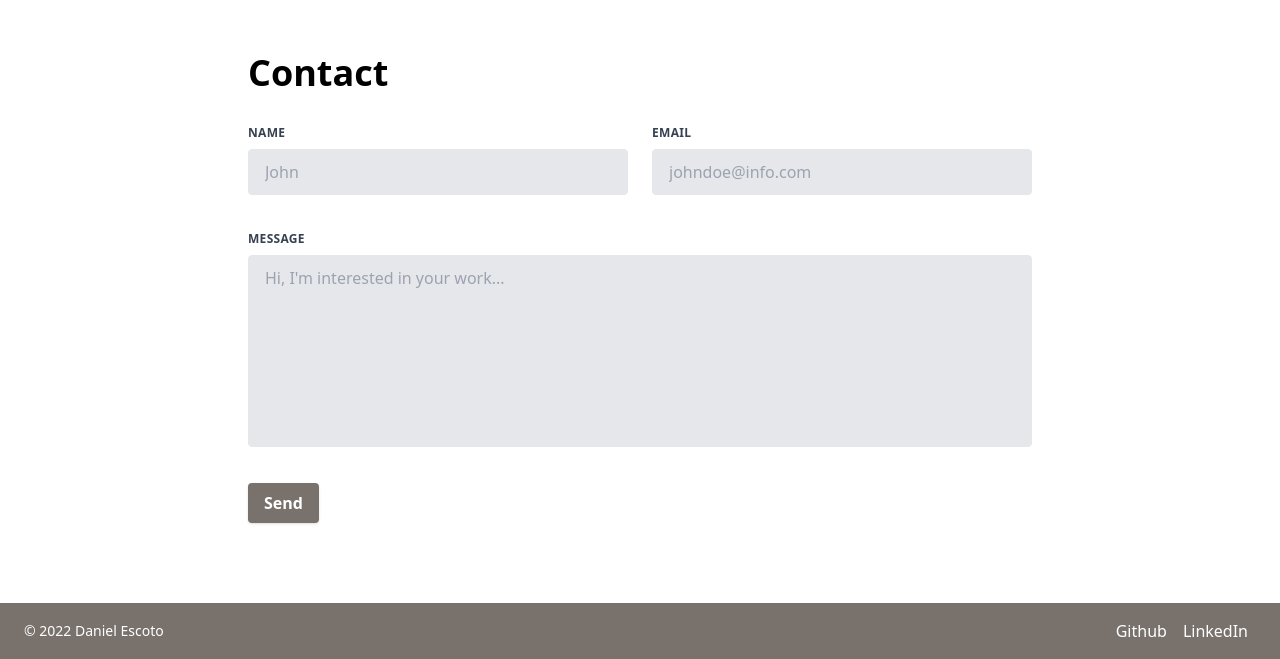
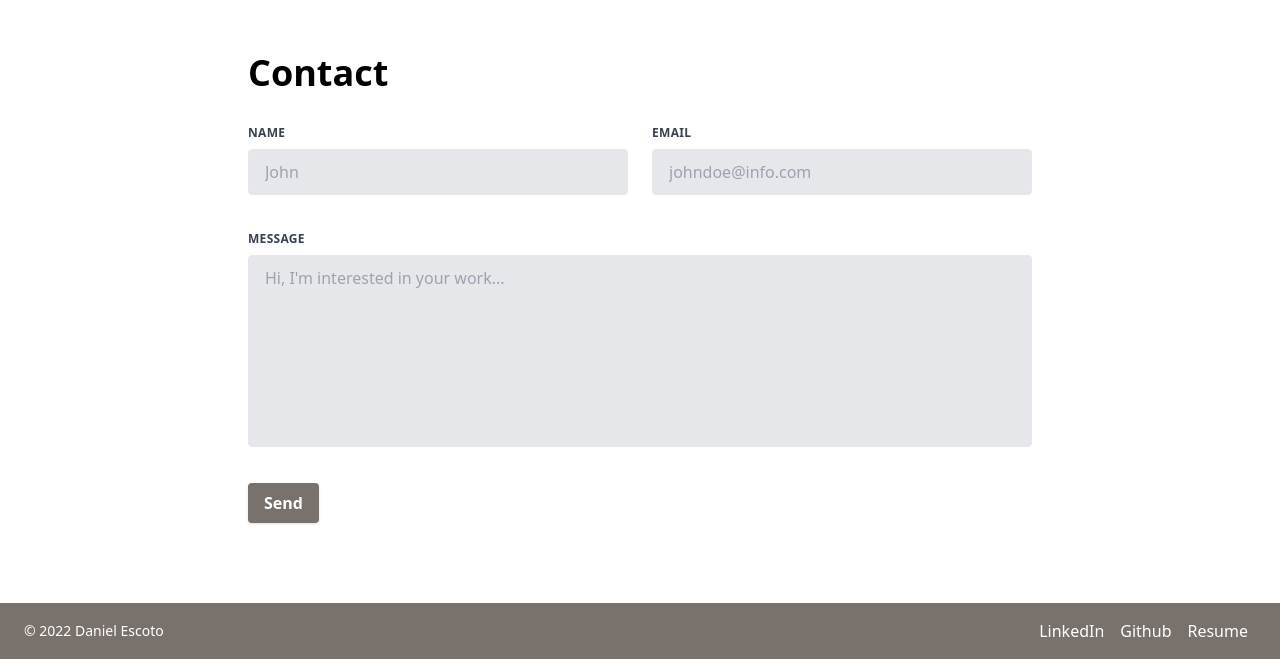
Before and after one commit to daniel-escoto/portfolio, a React (Vite) app: page / in a window 1280 px wide. Shown: the part 2391-3050 px from the top of the page. Built offline with nearby package versions, Linux system fonts and the light colour scheme.

Commit message:
include resume button on footer

```diff
--- a/src/App.tsx
+++ b/src/App.tsx
@@ -150,18 +150,28 @@ function App() {
 
           <div className="flex items-center">
             <a
+              href="https://www.linkedin.com/in/descoto"
+              className="text-white hover:text-gray-200 mx-2"
+              target="_blank"
+              rel="noreferrer"
+            >
+              LinkedIn
+            </a>
+            <a
               href="https://github.com/daniel-escoto"
               className="text-white hover:text-gray-200 mx-2"
               target="_blank"
+              rel="noreferrer"
             >
               Github
             </a>
             <a
-              href="https://www.linkedin.com/in/descoto"
+              href="https://docs.google.com/document/d/1rNg3_ZiSqkf2wgCs4l6hRnKSBpAiZnLdvXKnNuEGz-Y/edit?usp=sharing"
               className="text-white hover:text-gray-200 mx-2"
               target="_blank"
+              rel="noreferrer"
             >
-              LinkedIn
+              Resume
             </a>
           </div>
         </div>
```
